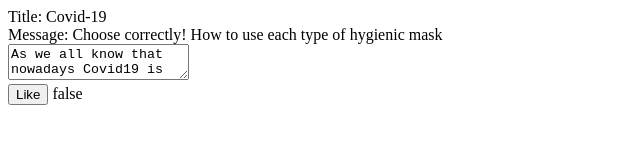
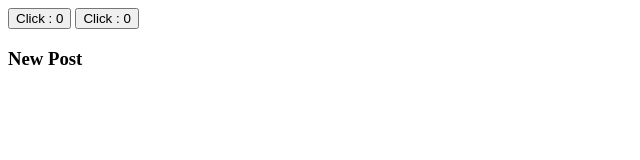
Before and after one commit to petchy/vue.js, a plain HTML site: page index.html in a window 1280 px wide. Shown: the whole page, without its empty margins (0-640 px from the left). Drawn offline with nearby package versions, Linux system fonts and the light colour scheme.

Commit message:
Component

```diff
--- a/app.js
+++ b/app.js
@@ -1,21 +1,16 @@
-var post = new Vue({
-  el:"#post",
-  data:{
-    title: "Covid-19",
-    message: "Choose correctly! How to use each type of hygienic mask"
-  }
+Vue.component('like', {
+  data: function(){
+    return{
+      count:0
+    }
+  },
+  template:'<button type="button" v-on:click="count++">Click : {{ count }}</button>'
 });
 
-var comment = new Vue({
-  el:"#comment",
-  data:{
-    comment: "As we all know that nowadays Covid19 is spreading around very quickly. People are more aware of how to protect themselves. The easiest way to protect themselves is to wear a hygienic mask. But do you know there are 4 types of hygienic masks and are you sure that the one you are wearing is correct"
-  }
+Vue.component('post', {
+  template:'<h3>New Post</h3>'
 });
 
-var like = new Vue({
-  el:"#likeSystem",
-  data:{
-    like:false
-  }
+new Vue({
+  el: "#vue-app"
 });
--- a/index.html
+++ b/index.html
@@ -6,16 +6,10 @@
     <script src="https://cdn.jsdelivr.net/npm/vue/dist/vue.js"></script>
   </head>
   <body>
-    <div id="post">
-      Title: {{ title }}<br>
-      Message: {{ message }}
-    </div>
-    <div id="comment">
-      <textarea>{{ comment }}</textarea>
-    </div>
-    <div id="likeSystem">
-      <button type="button" v-on:click="like=!like">Like</button>
-      {{ like }}
+    <div id="vue-app">
+      <like></like>
+      <like></like><br>
+      <post></post>
     </div>
     <script src="app.js" charset="utf-8"></script>
   </body>
```
